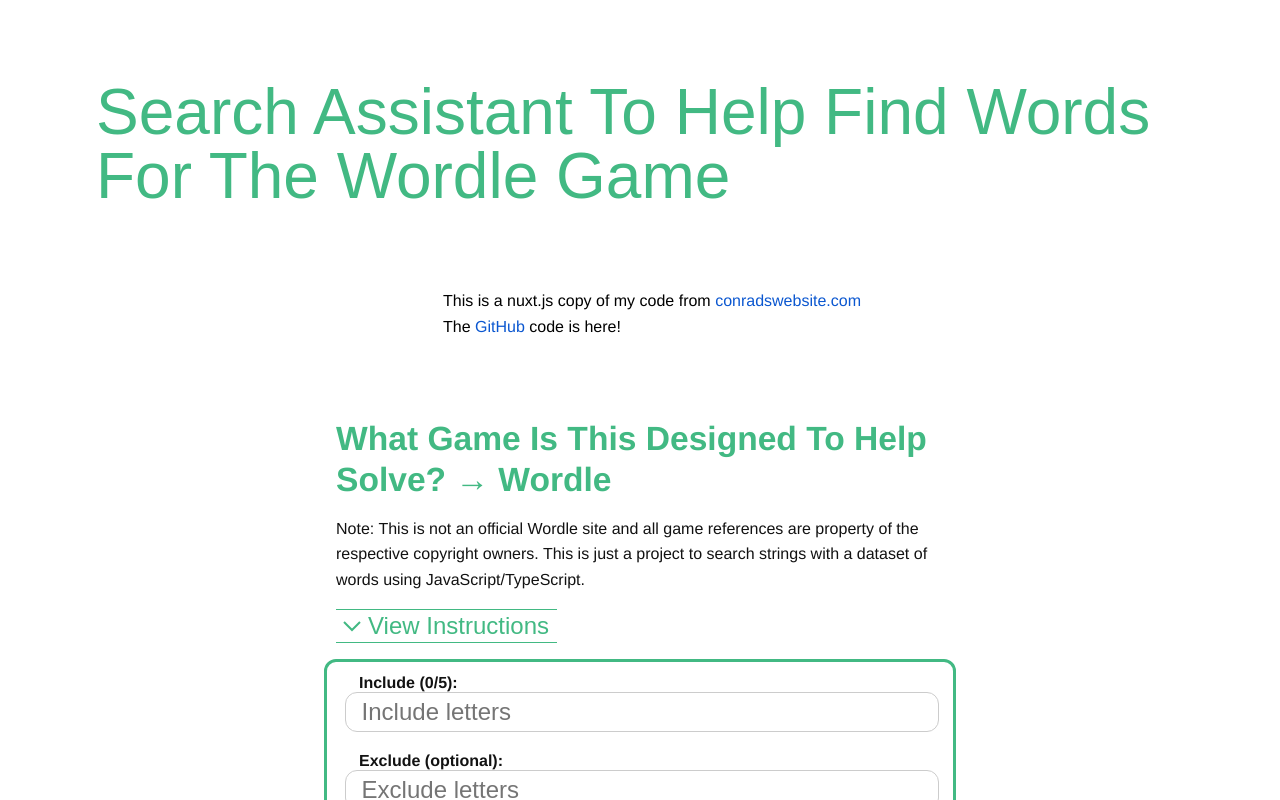
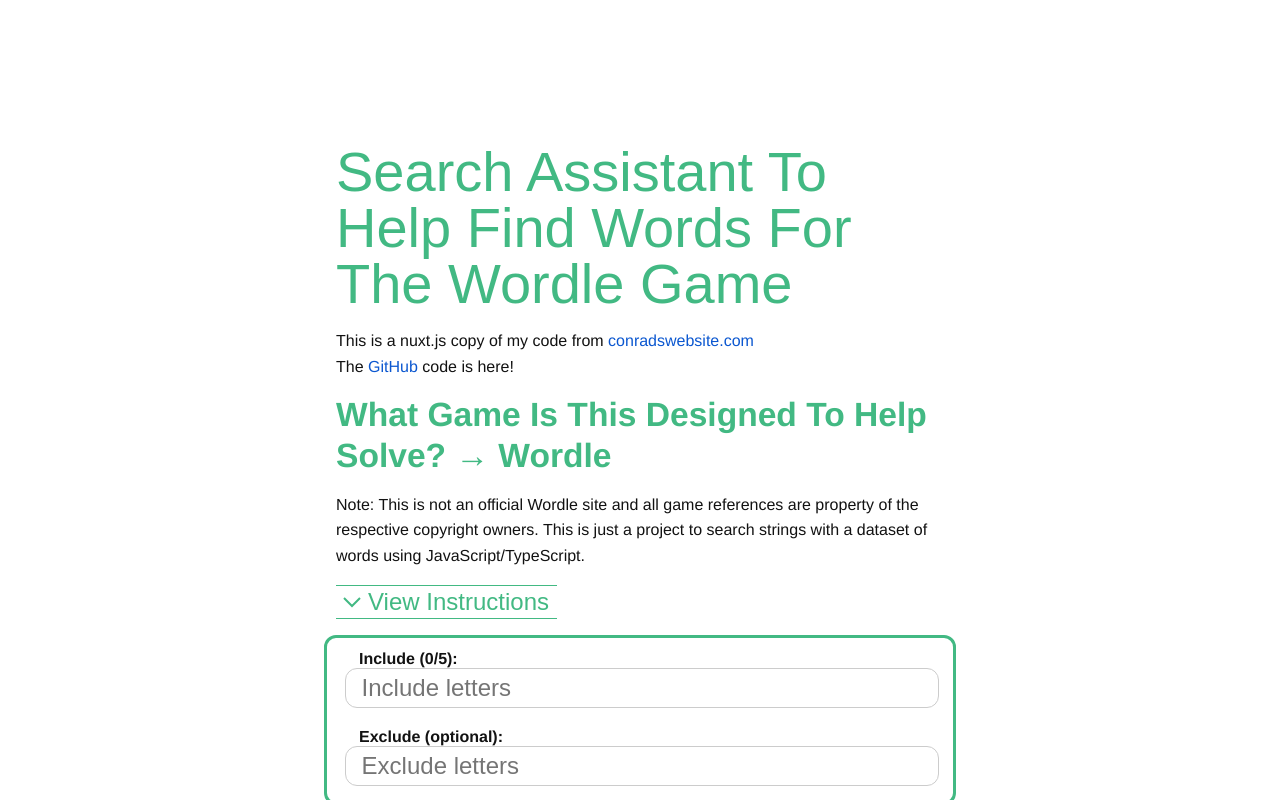
Before and after one commit to conrizzo/search-wordle-words, a Nuxt app: page / in a window 1280 px wide. Shown: the top 800 px of the page. Built offline with nearby package versions, Linux system fonts and the light colour scheme.

Commit message:
update title

```diff
--- a/pages/index.vue
+++ b/pages/index.vue
@@ -13,11 +13,11 @@
     }
   ],
   link: [
-  {
-    rel: 'canonical',
-    href: 'https://conradswebsite.com/projects/search-assistant-to-help-find-words-for-the-wordle-game'
-  }
-],
+    {
+      rel: 'canonical',
+      href: 'https://conradswebsite.com/projects/search-assistant-to-help-find-words-for-the-wordle-game'
+    }
+  ],
   bodyAttrs: {
     class: 'test'
   },
@@ -99,18 +99,17 @@
 
 <template>
   <main style="min-height: 800px; background: rgb(255, 255, 255);">
-
-    <h1>Search assistant to help find words for the Wordle game</h1>
-    <div style="padding-left: 1.5rem;" class="center-element">
-      <p>This is a nuxt.js copy of my code from <a class="text-links"
-          href="https://conradswebsite.com/projects/search-assistant-to-help-find-words-for-the-wordle-game">conradswebsite.com</a><br>
-          The <a class="text-links" href="https://github.com/conrizzo/search-wordle-words/tree/main/pages">GitHub</a> code is here!
-      </p>
-    </div>
     <div class="container">
       <div class="grid-box">
         <section class="text-section">
-
+          <div calss="center-element">
+            <h1>Search assistant to help find words for the Wordle game</h1>
+            <p>This is a nuxt.js copy of my code from <a class="text-links"
+                href="https://conradswebsite.com/projects/search-assistant-to-help-find-words-for-the-wordle-game">conradswebsite.com</a><br>
+              The <a class="text-links" href="https://github.com/conrizzo/search-wordle-words/tree/main/pages">GitHub</a>
+              code is here!
+            </p>
+          </div>
           <h2>What game is this designed to help solve? &rarr;
             <a style="color: #42b983;" class="text-links"
               href="https://www.nytimes.com/games/wordle/index.html">Wordle</a>
@@ -280,13 +279,12 @@
 h1 {
   color: #42b983;
   text-transform: capitalize;
-  font-size: 4rem;
-  padding: 5rem 1rem 5rem 1rem;
+  font-size: 3.5rem;
+  padding: 5rem 0rem 1rem 0rem;
   font-family: 'Signika', sans-serif;
   font-weight: 300;
   line-height: 1;
-  max-width: 70rem;
-  margin: 0 auto;
+  text-align: left;
 }
 
 h2 {
@@ -522,7 +520,6 @@
 
   h1 {
     font-size: 2rem;
-    padding: 1rem;
   }
 
   h2 {
```
